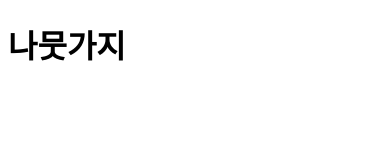
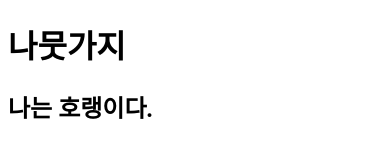
Before and after one commit to nowkwon97/2023-02-22-branch-prac, a plain HTML site: page index.html in a window 390 px wide. Drawn offline with Linux system fonts and the light colour scheme.

Commit message:
h2태그 추가, tablet.css추가

```diff
--- a/index.html
+++ b/index.html
@@ -9,5 +9,6 @@
 </head>
 <body>
   <h1>나뭇가지</h1>
+  <h2>나는 호랭이다.</h2>
 </body>
 </html>
--- /dev/null
+++ b/tablet.css
@@ -0,0 +1,3 @@
+@media screen and (max-width: 1200px) {
+  /* 테블릿 사이즈 버전 */
+}
```
